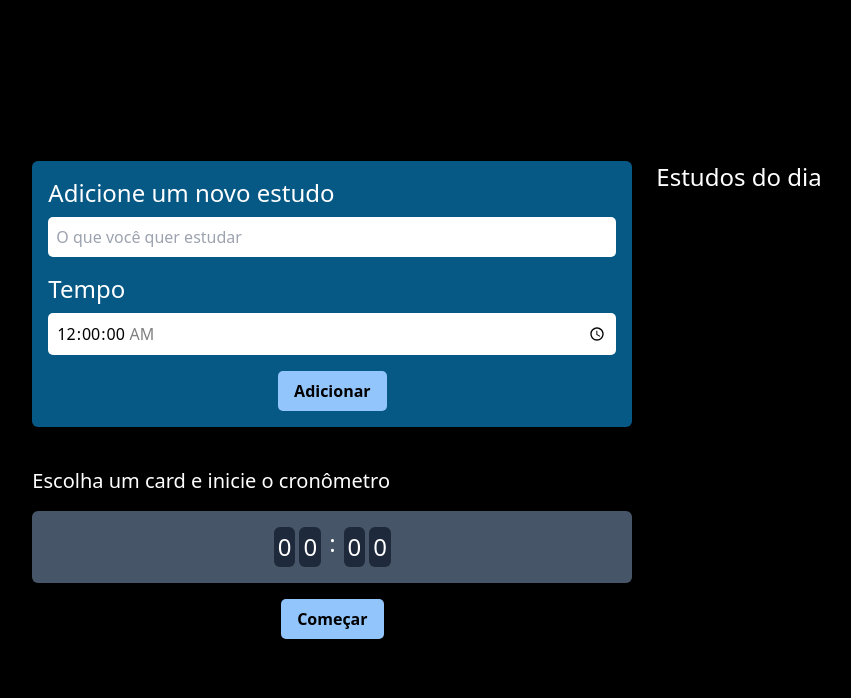
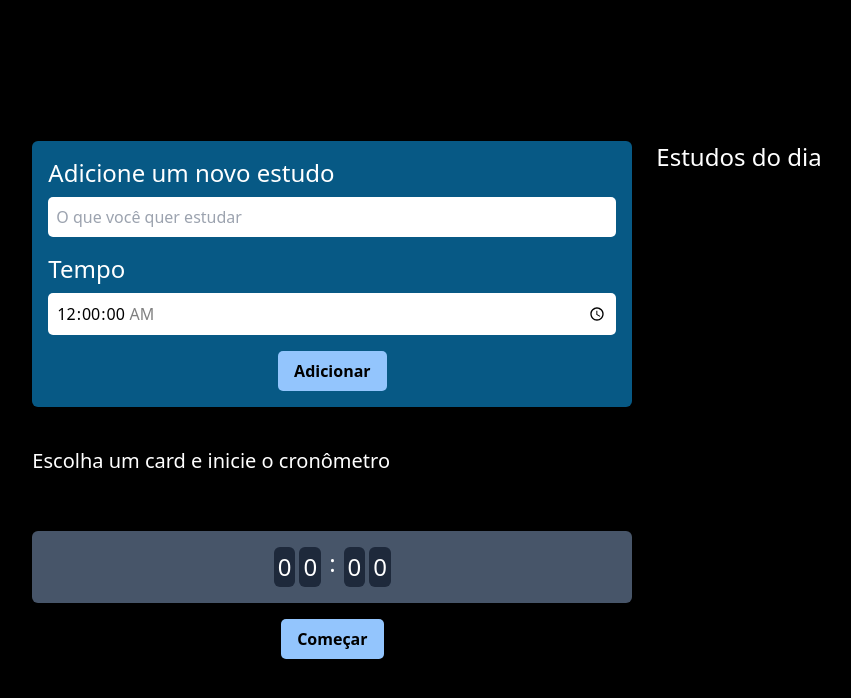
Before and after one commit to BrenoDev00/Estudos_React, a React (Vite) app in the folder alura-studies/: page / in a window 1280 px wide. Shown: the top 698 px of the page, without its empty margins (213-1064 px from the left). Built offline with nearby package versions, Linux system fonts and the light colour scheme.

Commit message:
adiciona lógica de cronômetro

```diff
--- a/alura-studies/src/App.tsx
+++ b/alura-studies/src/App.tsx
@@ -2,14 +2,20 @@ import { useState } from "react";
 import Form from "./components/Form";
 import List from "./components/List";
 import { Timer } from "./components/Timer";
-import { TaskInterface } from "./types/task.type";
+import { TaskInterface } from "./types/components/Task.type";
 
 function App() {
   const [task, setTask] = useState<TaskInterface[]>([]);
-  const [selecionado, setSelecionado] = useState<TaskInterface>();
+  const [selectedTask, setSelectedTask] = useState<TaskInterface>();
 
   function selectTask(selectedTask: TaskInterface) {
-    setSelecionado(selectedTask);
+    setSelectedTask(selectedTask);
+    setTask((tasks) =>
+      tasks.map((task) => ({
+        ...task,
+        selected: task.id === selectedTask.id ? true : false,
+      }))
+    );
   }
 
   return (
@@ -19,12 +25,12 @@ function App() {
           <Form setTask={setTask} />
 
           <div className="mt-10">
-            <Timer />
+            <Timer selected={selectedTask} />
           </div>
         </div>
 
         <div>
-          <List task={task} selectTask={selectTask}/>
+          <List task={task} selectTask={selectTask} />
         </div>
       </div>
     </div>
--- /dev/null
+++ b/alura-studies/src/common/utils/time.ts
@@ -0,0 +1,8 @@
+export function timeToSeconds(time: string) {
+  const [hours = "0", minutes = "0", seconds = "0"] = time.split(":");
+
+  const hoursToSeconds = Number(hours) * 3600;
+  const minutesToSeconds = Number(minutes) * 3600;
+
+  return hoursToSeconds + minutesToSeconds + Number(seconds);
+}
--- a/alura-studies/src/components/Form/index.tsx
+++ b/alura-studies/src/components/Form/index.tsx
@@ -1,6 +1,6 @@
 import React from "react";
 import Button from "../Button";
-import { TaskInterface } from "../../types/task.type";
+import { TaskInterface } from "../../types/components/Task.type";
 
 class Form extends React.Component<{
   setTask: React.Dispatch<React.SetStateAction<TaskInterface[]>>;
--- a/alura-studies/src/components/List/Task/index.tsx
+++ b/alura-studies/src/components/List/Task/index.tsx
@@ -1,4 +1,4 @@
-import { TaskInterface } from "../../../types/task.type";
+import { TaskInterface } from "../../../types/components/Task.type";
 
 interface Props extends TaskInterface {
   selectTask: (selectedTask: TaskInterface) => void;
@@ -7,7 +7,9 @@ interface Props extends TaskInterface {
 function Task({ task, time, selected, completed, id, selectTask }: Props) {
   return (
     <li
-      className="bg-slate-600 px-4 py-2 rounded-md min-w-[50px] text-center"
+      className={`${
+        selected ? "bg-slate-900" : ""
+      } bg-slate-600 px-4 py-2 rounded-md min-w-[50px] text-center`}
       onClick={() =>
         selectTask({
           task,
--- a/alura-studies/src/components/List/index.tsx
+++ b/alura-studies/src/components/List/index.tsx
@@ -1,5 +1,5 @@
 import Task from "./Task";
-import { TaskInterface } from "../../types/task.type";
+import { TaskInterface } from "../../types/components/Task.type";
 
 interface Props {
   task: TaskInterface[];
--- a/alura-studies/src/components/Timer/index.tsx
+++ b/alura-studies/src/components/Timer/index.tsx
@@ -1,12 +1,22 @@
+import { useState } from "react";
 import Button from "../Button";
 import { Watch } from "./Watch";
+import { TimerInterface } from "../../types/components/Timer.type";
+import { timeToSeconds } from "../../common/utils/time";
 
-export function Timer() {
+export function Timer({ selected }: TimerInterface) {
+  const [time, setTime] = useState<number>();
+
+  if (selected?.time) {
+    setTime(timeToSeconds(selected.time));
+  }
+
   return (
     <div className="flex flex-col gap-4">
       <p className="text-white text-xl">
         Escolha um card e inicie o cronômetro
       </p>
+      Tempo: {time}
 
       <div>
         <Watch />
--- /dev/null
+++ b/alura-studies/src/types/components/Timer.type.ts
@@ -0,0 +1,5 @@
+import { TaskInterface } from "./Task.type";
+
+export interface TimerInterface {
+  selected: TaskInterface | undefined;
+}
```
Also changed, not shown: alura-studies/src/types/components/Task.type.ts (renamed from alura-studies/src/types/task.type.ts).
